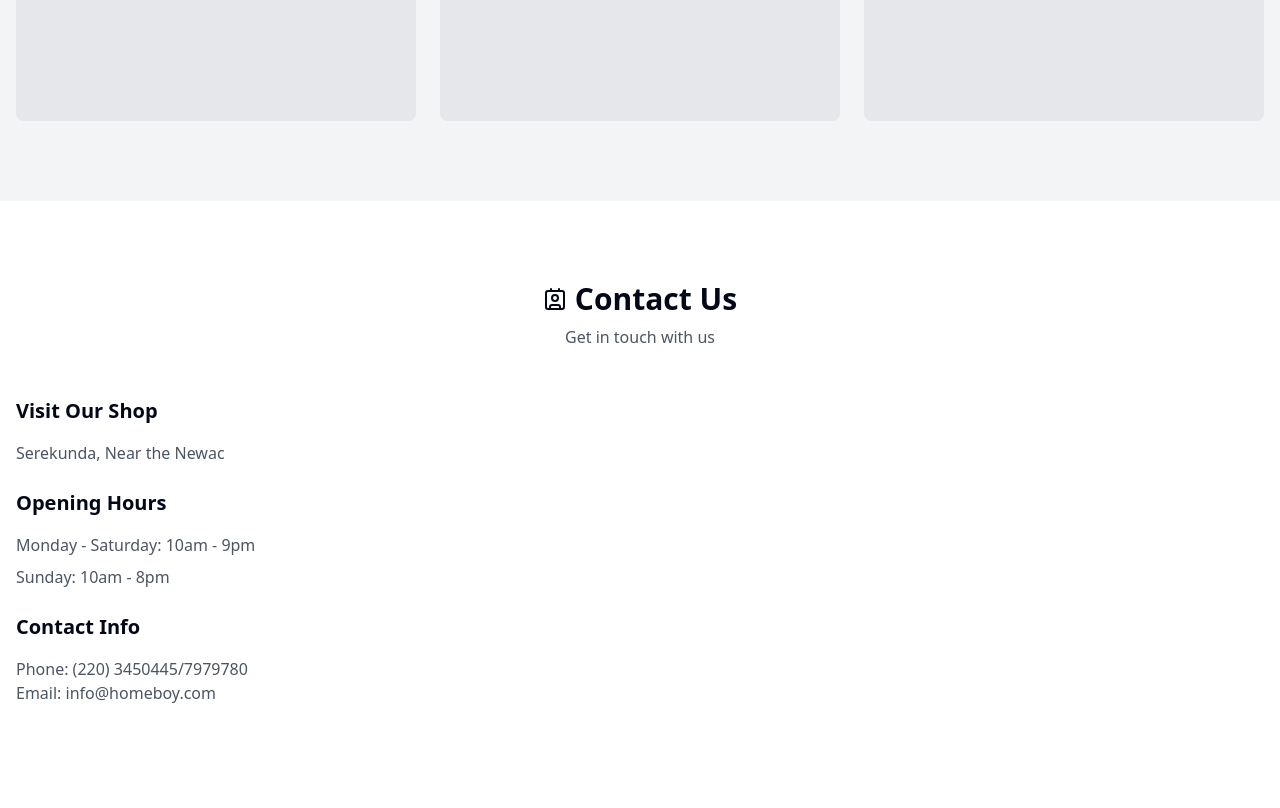
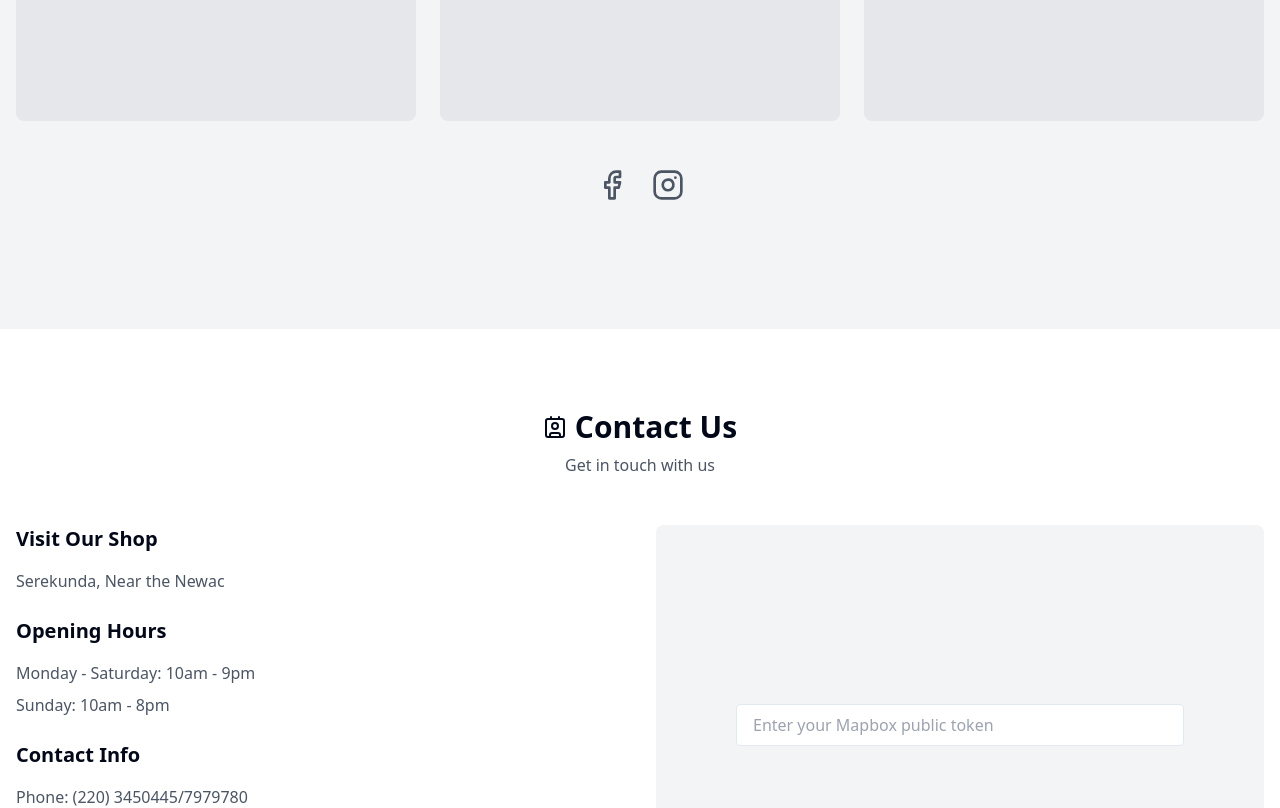
Before and after one commit to JustRicoorg/homeboybooked, a React (Vite) app: page / in a window 1280 px wide. Shown: the part 2920-3728 px from the top of the page. Built offline with nearby package versions, Linux system fonts and the light colour scheme.

Commit message:
feat: Add map, social media, and animations
Adds a map to the contact section, social media links, and animations for scroll and hover effects.

```diff
--- a/package.json
+++ b/package.json
@@ -47,6 +47,7 @@
     "embla-carousel-react": "^8.3.0",
     "input-otp": "^1.2.4",
     "lucide-react": "^0.462.0",
+    "mapbox-gl": "^3.11.1",
     "next-themes": "^0.3.0",
     "react": "^18.3.1",
     "react-day-picker": "^8.10.1",
--- a/src/components/sections/Contact.tsx
+++ b/src/components/sections/Contact.tsx
@@ -1,29 +1,29 @@
+
 import React from 'react';
 import { Contact as ContactIcon } from 'lucide-react';
-import { Button } from "@/components/ui/button";
+import Map from './Map';
+
 const Contact = () => {
-  return <section id="contact" className="py-20 bg-white">
+  return (
+    <section id="contact" className="py-20 bg-white">
       <div className="container mx-auto px-4">
-        <div className="flex items-center justify-center gap-2 mb-2">
+        <div className="flex items-center justify-center gap-2 mb-2 fade-in">
           <ContactIcon className="w-6 h-6" />
           <h2 className="text-3xl font-bold text-center">Contact Us</h2>
         </div>
-        <p className="text-gray-600 text-center mb-12">Get in touch with us</p>
+        <p className="text-gray-600 text-center mb-12 fade-in">Get in touch with us</p>
 
         <div className="grid grid-cols-1 md:grid-cols-2 gap-8">
-          <div className="space-y-6">
+          <div className="space-y-6 slide-in-from-left">
             <div>
               <h3 className="text-xl font-semibold mb-4">Visit Our Shop</h3>
-              <p className="text-gray-600">Serekunda,
-Near the Newac </p>
-              <p className="text-gray-600"></p>
+              <p className="text-gray-600">Serekunda, Near the Newac</p>
             </div>
 
             <div>
               <h3 className="text-xl font-semibold mb-4">Opening Hours</h3>
               <div className="space-y-2">
                 <p className="text-gray-600">Monday - Saturday: 10am - 9pm</p>
-                <p className="text-gray-600"></p>
                 <p className="text-gray-600">Sunday: 10am - 8pm</p>
               </div>
             </div>
@@ -35,9 +35,13 @@ Near the Newac </p>
             </div>
           </div>
 
-
+          <div className="slide-in-from-right">
+            <Map />
+          </div>
         </div>
       </div>
-    </section>;
+    </section>
+  );
 };
+
 export default Contact;
--- a/src/components/sections/Gallery.tsx
+++ b/src/components/sections/Gallery.tsx
@@ -1,24 +1,30 @@
 
 import React from 'react';
 import { GalleryHorizontal } from 'lucide-react';
+import SocialLinks from './SocialLinks';
 
 const Gallery = () => {
   return (
     <section id="gallery" className="py-20 bg-gray-100">
       <div className="container mx-auto px-4">
-        <div className="flex items-center justify-center gap-2 mb-2">
+        <div className="flex items-center justify-center gap-2 mb-2 fade-in">
           <GalleryHorizontal className="w-6 h-6" />
           <h2 className="text-3xl font-bold text-center">Our Gallery</h2>
         </div>
-        <p className="text-gray-600 text-center mb-12">Check out our latest work</p>
+        <p className="text-gray-600 text-center mb-12 fade-in">Check out our latest work</p>
 
         <div className="grid grid-cols-1 md:grid-cols-2 lg:grid-cols-3 gap-6">
           {[1, 2, 3, 4, 5, 6].map((item) => (
-            <div key={item} className="aspect-square bg-gray-200 rounded-lg flex items-center justify-center hover:opacity-90 transition-opacity cursor-pointer">
+            <div
+              key={item}
+              className="aspect-square bg-gray-200 rounded-lg flex items-center justify-center hover:opacity-90 transition-opacity cursor-pointer hover:scale-105 transform duration-200 fade-in"
+            >
               <p className="text-gray-500">Gallery Image {item}</p>
             </div>
           ))}
         </div>
+
+        <SocialLinks />
       </div>
     </section>
   );
--- /dev/null
+++ b/src/components/sections/Map.tsx
@@ -0,0 +1,49 @@
+
+import React, { useEffect, useRef, useState } from 'react';
+import mapboxgl from 'mapbox-gl';
+import 'mapbox-gl/dist/mapbox-gl.css';
+
+const Map = () => {
+  const mapContainer = useRef<HTMLDivElement>(null);
+  const map = useRef<mapboxgl.Map | null>(null);
+  const [mapboxToken, setMapboxToken] = useState('');
+
+  useEffect(() => {
+    if (!mapContainer.current || !mapboxToken) return;
+
+    mapboxgl.accessToken = mapboxToken;
+
+    map.current = new mapboxgl.Map({
+      container: mapContainer.current,
+      style: 'mapbox://styles/mapbox/light-v11',
+      center: [-16.675833, 13.438333], // Serrekunda coordinates
+      zoom: 15
+    });
+
+    const marker = new mapboxgl.Marker()
+      .setLngLat([-16.675833, 13.438333])
+      .addTo(map.current);
+
+    return () => {
+      map.current?.remove();
+    };
+  }, [mapboxToken]);
+
+  return (
+    <div className="relative w-full h-[400px] rounded-lg overflow-hidden">
+      {!mapboxToken && (
+        <div className="absolute inset-0 bg-gray-100 flex items-center justify-center p-4">
+          <input
+            type="text"
+            placeholder="Enter your Mapbox public token"
+            className="w-full max-w-md px-4 py-2 border rounded"
+            onChange={(e) => setMapboxToken(e.target.value)}
+          />
+        </div>
+      )}
+      <div ref={mapContainer} className="w-full h-full" />
+    </div>
+  );
+};
+
+export default Map;
--- /dev/null
+++ b/src/components/sections/SocialLinks.tsx
@@ -0,0 +1,28 @@
+
+import React from 'react';
+import { Facebook, Instagram } from 'lucide-react';
+
+const SocialLinks = () => {
+  return (
+    <div className="flex justify-center gap-6 py-12 fade-in">
+      <a
+        href="https://www.facebook.com/share/1GK3MJ1WQw/?mibextid=wwXlfr"
+        target="_blank"
+        rel="noopener noreferrer"
+        className="text-gray-600 hover:text-gray-900 transition-colors hover:scale-110 transform duration-200"
+      >
+        <Facebook size={32} />
+      </a>
+      <a
+        href="https://www.instagram.com/homeboy_barbershop?igsh=MTRmbHZyeGx0NTFxa=="
+        target="_blank"
+        rel="noopener noreferrer"
+        className="text-gray-600 hover:text-gray-900 transition-colors hover:scale-110 transform duration-200"
+      >
+        <Instagram size={32} />
+      </a>
+    </div>
+  );
+};
+
+export default SocialLinks;
--- a/src/index.css
+++ b/src/index.css
@@ -90,6 +90,56 @@
   }
 }
 
+@layer components {
+  .fade-in {
+    opacity: 0;
+    animation: fadeIn 0.6s ease-out forwards;
+  }
+
+  .slide-in-from-left {
+    opacity: 0;
+    transform: translateX(-50px);
+    animation: slideInLeft 0.6s ease-out forwards;
+  }
+
+  .slide-in-from-right {
+    opacity: 0;
+    transform: translateX(50px);
+    animation: slideInRight 0.6s ease-out forwards;
+  }
+}
+
+@keyframes fadeIn {
+  from {
+    opacity: 0;
+  }
+  to {
+    opacity: 1;
+  }
+}
+
+@keyframes slideInLeft {
+  from {
+    opacity: 0;
+    transform: translateX(-50px);
+  }
+  to {
+    opacity: 1;
+    transform: translateX(0);
+  }
+}
+
+@keyframes slideInRight {
+  from {
+    opacity: 0;
+    transform: translateX(50px);
+  }
+  to {
+    opacity: 1;
+    transform: translateX(0);
+  }
+}
+
 @layer base {
   * {
     @apply border-border;
```
Also changed, not shown: 1 other file (tests, documents, lock files or other folders).
